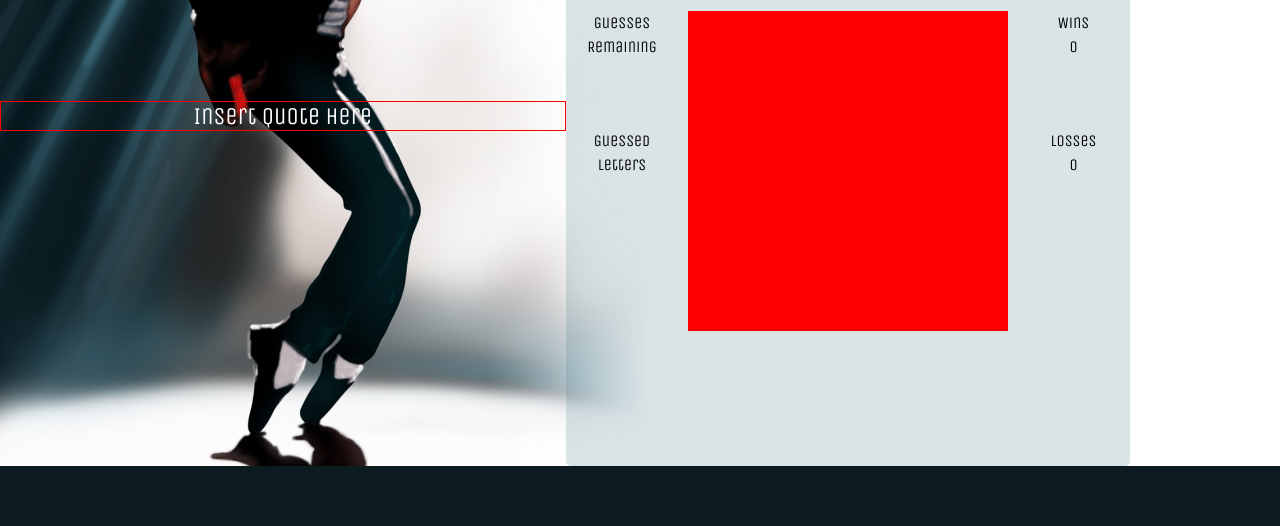
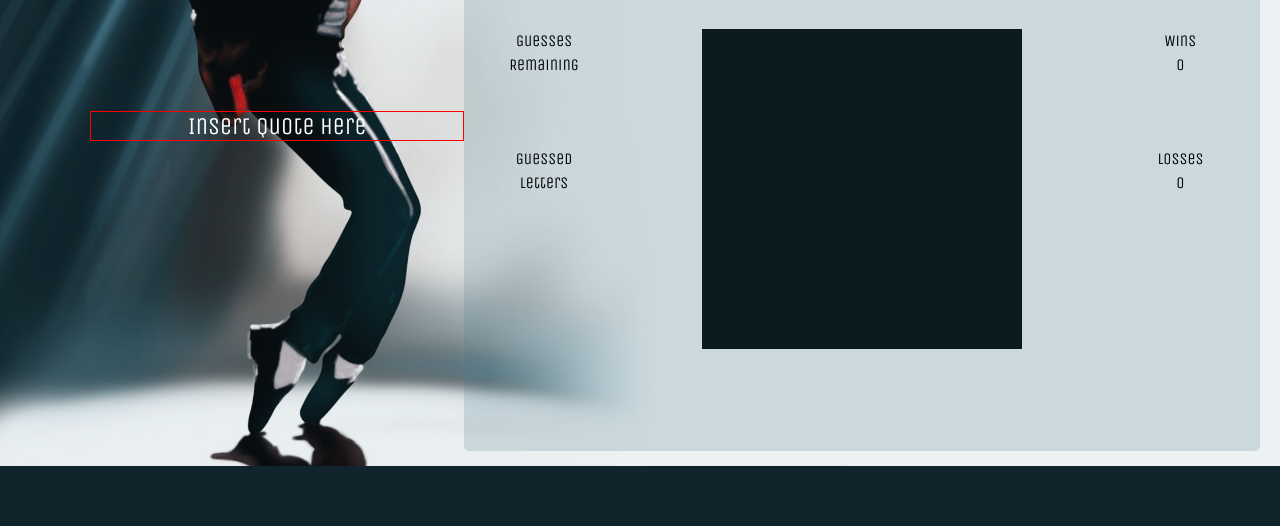
Before and after one commit to LII41333733/word-guess-game, a plain HTML site: page index.html in a window 1280 px wide. Shown: the part 274-800 px from the top of the page. Drawn offline with nearby package versions, Linux system fonts and the light colour scheme; a web font is replaced by a local one.

Commit message:
pushing changes

```diff
--- a/assets/css/style.css
+++ b/assets/css/style.css
@@ -18,66 +18,37 @@ html, body {
 
 }
 
-.vertical-center {
+.background {
   background: url("../images/mjBackground.jpeg");
   background-color: white;
   background-size: contain;
   background-repeat: no-repeat;
   height: 700px;
+}
+
+.vertical-center {
   display: flex;
   align-items: center;
+  position: relative;
+  justify-content: space-between;
 }
+
+
+.layer {
+  background-color: rgba(72, 119, 137, 0.1);
+  position: absolute;
+  top: 0;
+  left: 0;
+  width: 100%;
+  height: 100%;
+}
+
+
 
 .btn {
   width: 80%;
 }
 
-
-/* .game-div-left {
-  height: 600px;
-  width: 45%;
-  background-color: red;
-  opacity: 0.1;
-  margin-left: 50px;
-} */
-
-
-
-
-/* #blanks {
-  color: #c4130f;
-  line-height: 50px;
-  font-size: 50px;
-  padding: 0;
-} */
-
-/* #result {
-  height: 30px;
-  width: 90%;
-  border: 1px solid black;
-  margin: 0;
-  padding: 0;
-  line-height: 30px;
-  text-align: center;
-  /* visibility: hidden; */
-
-/* .title {
-  line-height: 60px;
-  font-size: 70px;
-  margin: 0;
-  letter-spacing: 2px;
-  text-align: center;
-} */
-
-
-
-/* .subtitle {
-  font-family: 'Fira Sans Extra Condensed', sans-serif;
-  font-size: 30px;
-  margin: 0;
-  letter-spacing: 4px;
-  line-height: 40px;
-} */
 
 
 
@@ -85,20 +56,14 @@ html, body {
 .img-space {
   height: 320px;
   width: 320px;
-  background-color: red;
+  background-color: #0c1b20;;
   margin: 0 auto;
 }
 
 
 
 
-/* .game-div-right {
-  height: 650px;
-  width: 45%;
-    margin-right: 50px;
-  border-radius: 5px;
 
-  background-color: rgba(72, 119, 137, 0.2); */
 
   p:first-of-type {
     margin-bottom: 70px;
@@ -129,11 +94,71 @@ h1, h2, h3, h4, p, .row, .container {
 .left-game-div {
   border: 1px solid red;
   color: white;
+  width: 400px;
+  margin-left: 90px;
 }
 
 .right-game-div{
-  height: 700px;
+  height: 650px;
   border-radius: 5px;
-  margin: 0 150px 0 0;
+  margin-right: 20px;
+  width: 850px;
   background-color: rgba(72, 119, 137, 0.2);
+  /* border: 1px solid red; */
 }
+
+h1 {
+  font-family: cursive;
+}
+
+
+
+
+/* .game-div-left {
+  height: 600px;
+  width: 45%;
+  background-color: red;
+  opacity: 0.1;
+  margin-left: 50px;
+} */
+
+/* #blanks {
+  color: #c4130f;
+  line-height: 50px;
+  font-size: 50px;
+  padding: 0;
+} */
+
+/* #result {
+  height: 30px;
+  width: 90%;
+  border: 1px solid black;
+  margin: 0;
+  padding: 0;
+  line-height: 30px;
+  text-align: center;
+  /* visibility: hidden; */
+
+/* .title {
+  line-height: 60px;
+  font-size: 70px;
+  margin: 0;
+  letter-spacing: 2px;
+  text-align: center;
+} */
+
+/* .subtitle {
+  font-family: 'Fira Sans Extra Condensed', sans-serif;
+  font-size: 30px;
+  margin: 0;
+  letter-spacing: 4px;
+  line-height: 40px;
+} */
+
+/* .game-div-right {
+  height: 650px;
+  width: 45%;
+    margin-right: 50px;
+  border-radius: 5px;
+
+  background-color: rgba(72, 119, 137, 0.2); */
--- a/index.html
+++ b/index.html
@@ -16,8 +16,9 @@
 </head>
 
 <body>
+    <div class="background">
+        <div class="vertical-center layer">
 
-    <div class="vertical-center">
 
             <div class="container left-game-div">
             <h4 id="result nomarg">Insert Quote Here</h4>
@@ -51,7 +52,7 @@
             </div>
     </div>
 
-
+</div>
 
 
 
```
Lines whose indentation alone changed are shown as unchanged.
